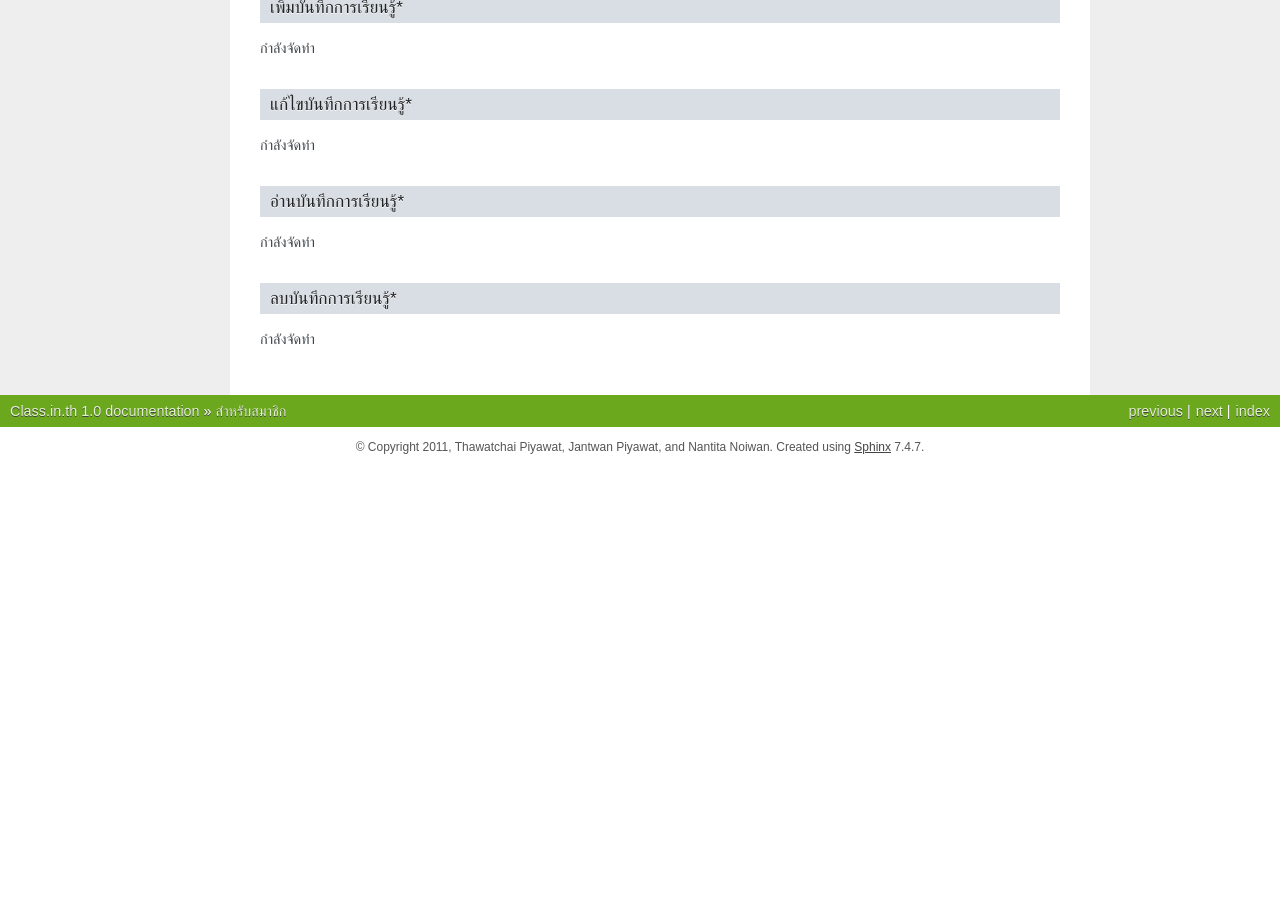
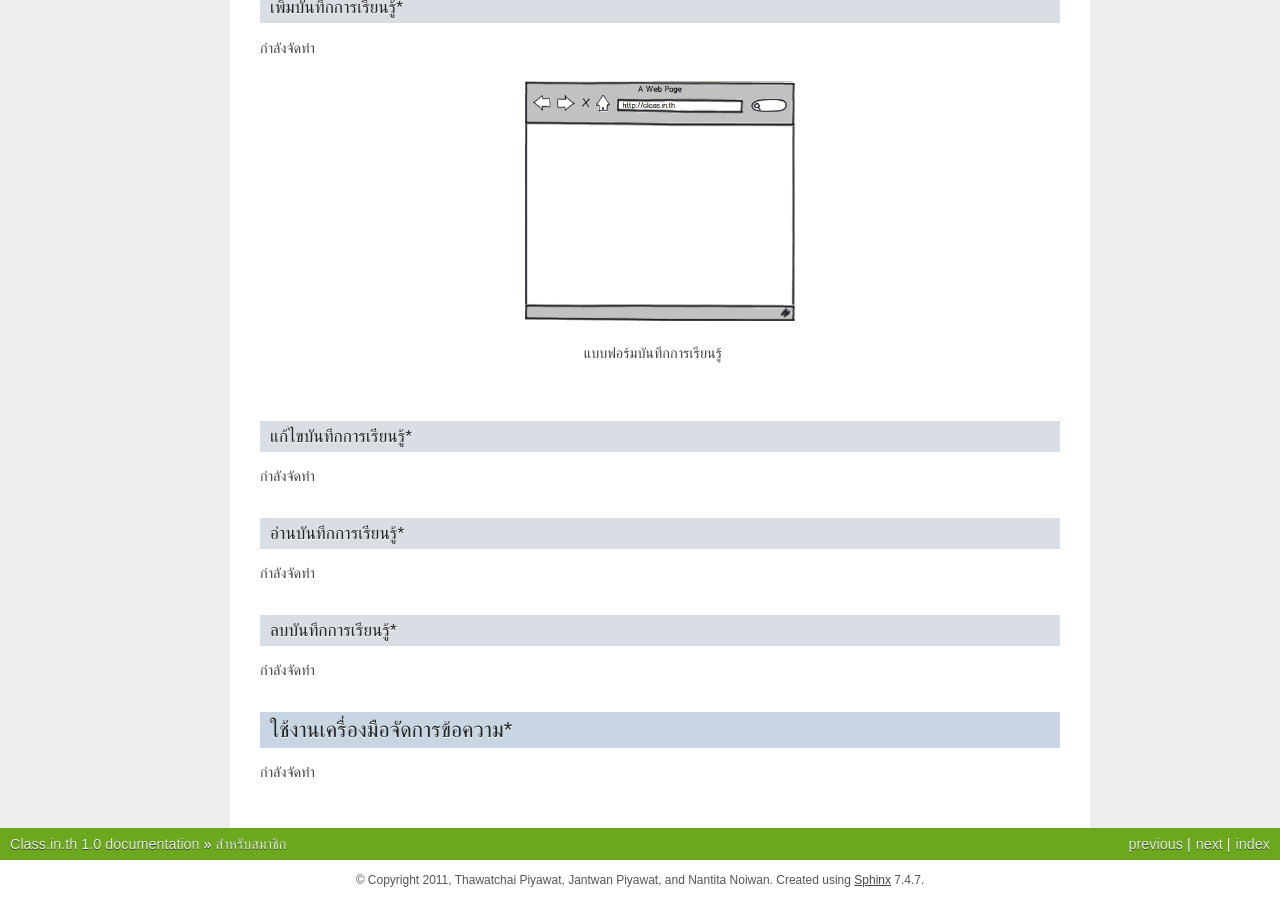
Before and after one commit to thawatchai/usableclass-manual, a Sphinx documentation site: the page built from source/users.rst, in a window 1280 px wide and 900 px high, scrolled down 4113 px. Built offline with Sphinx 7.4.7, drawn with Linux system fonts in a browser that asks for light colours; before the commit the page ends 4580 px from its top, so only the background shows below that; some of the changed text lies outside the part shown.

Commit message:
add mockup.png and 'table of figures'

```diff
--- a/source/users.rst
+++ b/source/users.rst
@@ -132,6 +132,14 @@ Facebook Username
 
 กำลังจัดทำ
 
+.. _learning-journal-form:
+
+.. figure:: _static/mockup.png
+  :align: center
+  :scale: 60
+
+  แบบฟอร์มบันทึกการเรียนรู้
+
 แก้ไขบันทึกการเรียนรู้*
 --------------------
 
@@ -146,3 +154,8 @@ Facebook Username
 ------------------
 
 กำลังจัดทำ
+
+ใช้งานเครื่องมือจัดการข้อความ*
+=============================
+
+กำลังจัดทำ
```
Also changed, not shown: source/_static/mockup.png (added), 1 other file.
